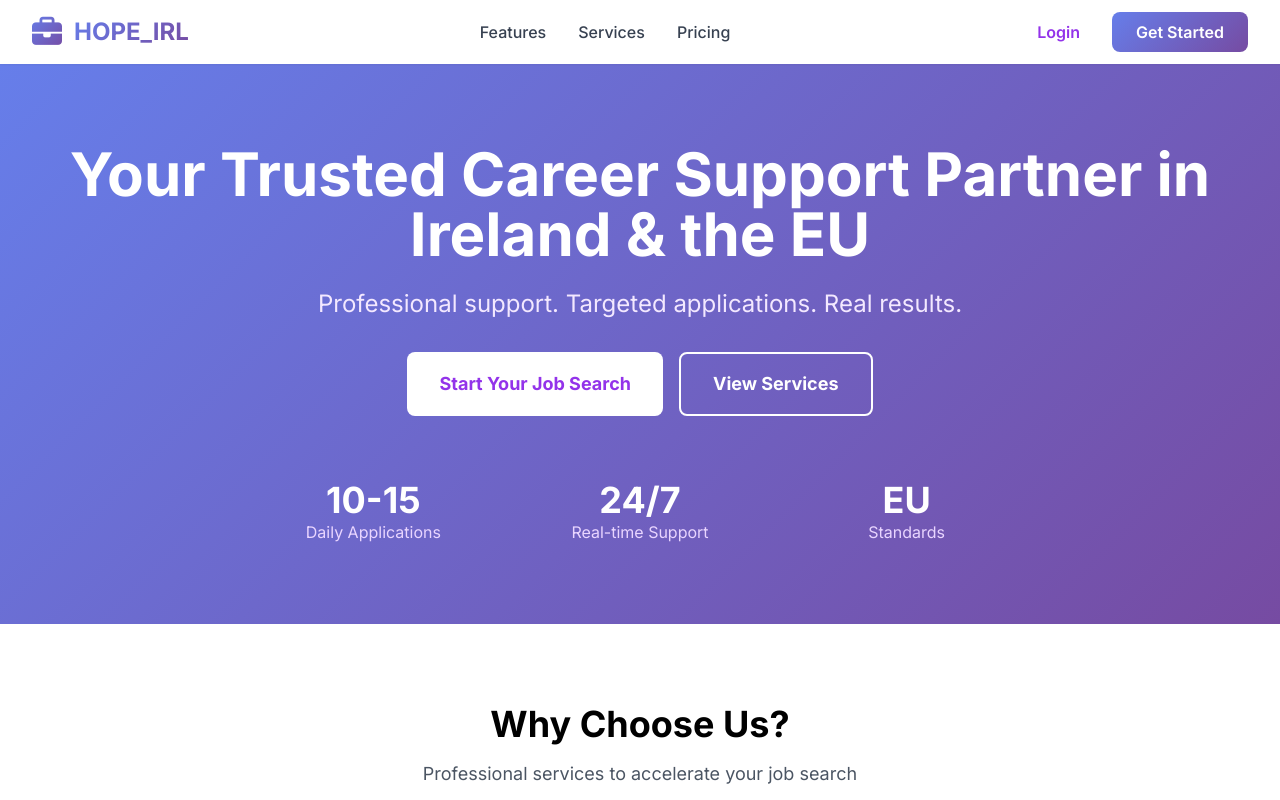
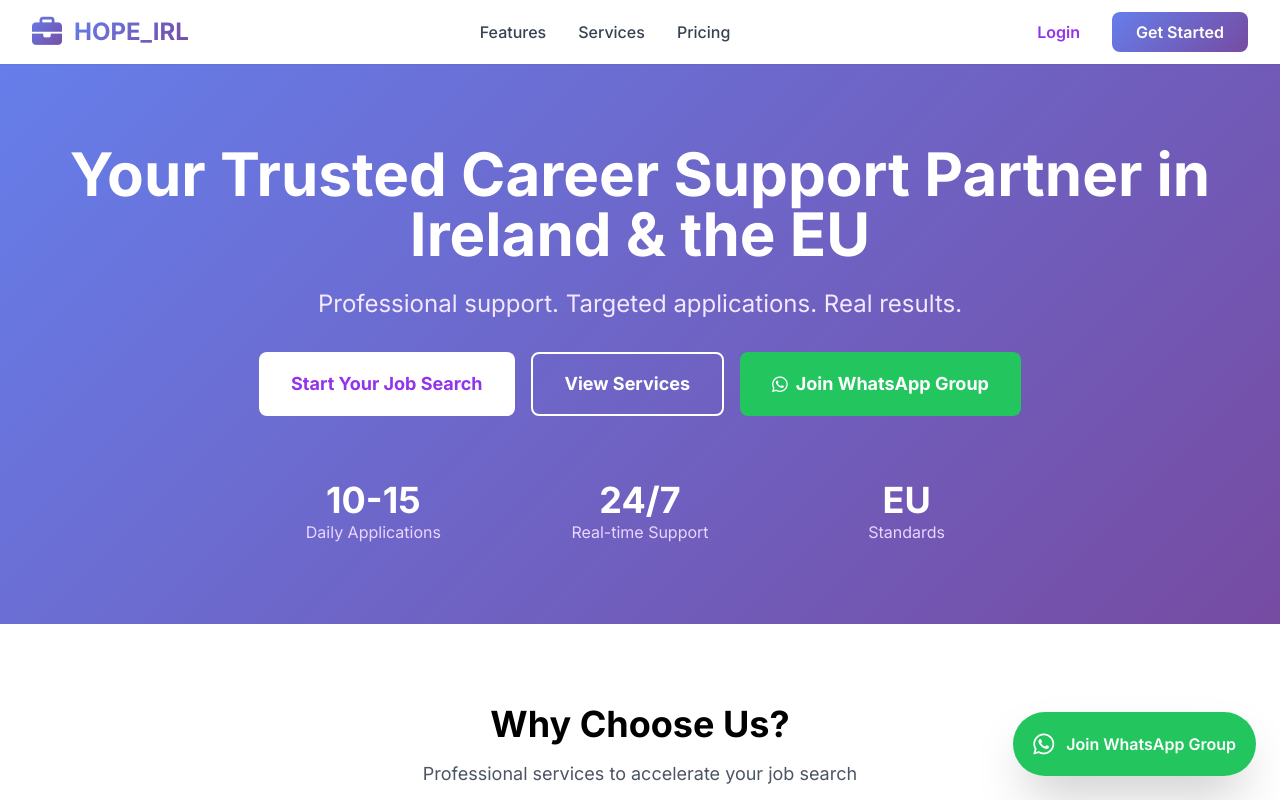
Before and after one commit to srinu402-web/hope_irl, a plain HTML site: page frontend/index.html in a window 1280 px wide. Shown: the top 800 px of the page. Drawn offline with nearby package versions, Linux system fonts and the light colour scheme; no server answers.

Commit message:
Update index.html

```diff
--- a/frontend/index.html
+++ b/frontend/index.html
@@ -49,6 +49,12 @@
                             <a href="#pricing" class="text-gray-700 hover:text-purple-600 font-medium py-2">Pricing</a>
                             <button onclick="showLogin()" class="text-purple-600 hover:text-purple-700 font-semibold px-4 py-2 text-left">Login</button>
                             <button onclick="showRegister()" class="gradient-bg text-white px-6 py-2 rounded-lg hover:opacity-90 font-semibold">Get Started</button>
+                            <a href="https://chat.whatsapp.com/C8IkLlPQJU6Geg9HkfmHRQ"
+                               target="_blank"
+                               rel="noopener noreferrer"
+                               class="bg-green-500 text-white px-6 py-2 rounded-lg hover:bg-green-600 font-semibold text-center">
+                                <i class="fab fa-whatsapp mr-2"></i>Join WhatsApp Group
+                            </a>
                         </div>
                     </div>
                 </div>
@@ -59,13 +65,20 @@
                 <div class="max-w-7xl mx-auto px-4 sm:px-6 lg:px-8 text-center">
                     <h1 class="text-3xl md:text-5xl lg:text-6xl font-bold mb-4 md:mb-6">Your Trusted Career Support Partner in Ireland & the EU</h1>
                     <p class="text-lg md:text-xl lg:text-2xl mb-6 md:mb-8 text-purple-100">Professional support. Targeted applications. Real results.</p>
-                    <div class="flex flex-col sm:flex-row justify-center gap-3 md:gap-4">
+                    <div class="flex flex-col sm:flex-row flex-wrap justify-center gap-3 md:gap-4">
                         <button onclick="showRegister()" class="bg-white text-purple-600 px-6 md:px-8 py-3 md:py-4 rounded-lg font-bold text-base md:text-lg hover:bg-gray-100 transition">
                             Start Your Job Search
                         </button>
-                        <button class="border-2 border-white text-white px-6 md:px-8 py-3 md:py-4 rounded-lg font-bold text-base md:text-lg hover:bg-white hover:text-purple-600 transition">
+                        <a href="#services" class="border-2 border-white text-white px-6 md:px-8 py-3 md:py-4 rounded-lg font-bold text-base md:text-lg hover:bg-white hover:text-purple-600 transition inline-flex items-center justify-center">
                             View Services
-                        </button>
+                        </a>
+                        <a href="https://chat.whatsapp.com/C8IkLlPQJU6Geg9HkfmHRQ"
+                           target="_blank"
+                           rel="noopener noreferrer"
+                           class="bg-green-500 text-white px-6 md:px-8 py-3 md:py-4 rounded-lg font-bold text-base md:text-lg hover:bg-green-600 transition inline-flex items-center justify-center gap-2">
+                            <i class="fab fa-whatsapp"></i>
+                            Join WhatsApp Group
+                        </a>
                     </div>
                     <div class="mt-10 md:mt-16 grid grid-cols-3 gap-4 md:gap-8 max-w-3xl mx-auto">
                         <div>
@@ -829,7 +842,7 @@
                         </div>
                     </div>
 
-                                        <!-- Our Plans Section -->
+                    <!-- Our Plans Section -->
                     <div id="clientPlansSection" class="client-section hidden p-4 md:p-6">
                         <!-- Expiry Warning Banner -->
                         <div id="clientExpiryWarning" class="hidden mb-5 bg-yellow-50 border-2 border-yellow-300 rounded-2xl p-4 flex items-center gap-4">
@@ -1064,7 +1077,6 @@
                 <button onclick="confirmAssignment()" class="w-full gradient-bg text-white py-3 rounded-lg font-semibold">Assign Client</button>
             </div>
         </div>
-
 
         <!-- OTP Verification Modal -->
         <div id="otpModal" class="modal">
@@ -1317,6 +1329,7 @@
                 </div>
             </div>
         </div>
+
         <!-- Payment Submitted Modal -->
         <div id="paymentSubmittedModal" class="modal">
             <div class="bg-white rounded-2xl shadow-2xl max-w-sm w-full m-4 p-8 text-center">
@@ -1334,7 +1347,6 @@
                 <button onclick="closeModal('paymentSubmittedModal')" class="w-full gradient-bg text-white py-3 rounded-xl font-bold">Got it!</button>
             </div>
         </div>
-
     </div><!-- end #app -->
 
     <!-- ── Avatar Upload Modal ───────────────────────────────── -->
@@ -1375,6 +1387,16 @@
         <span id="rtLabel">Live</span>
     </div>
 
+    <!-- Floating WhatsApp Button -->
+    <a href="https://chat.whatsapp.com/C8IkLlPQJU6Geg9HkfmHRQ"
+       target="_blank"
+       rel="noopener noreferrer"
+       aria-label="Join WhatsApp Group"
+       class="fixed bottom-6 right-6 z-[60] bg-green-500 hover:bg-green-600 text-white rounded-full shadow-2xl px-4 sm:px-5 py-4 flex items-center gap-3 transition transform hover:scale-105">
+        <i class="fab fa-whatsapp text-2xl"></i>
+        <span class="hidden sm:inline font-semibold whitespace-nowrap">Join WhatsApp Group</span>
+    </a>
+
     <script src="script.js"></script>
     <script src="api.js"></script>
 </body>
```
